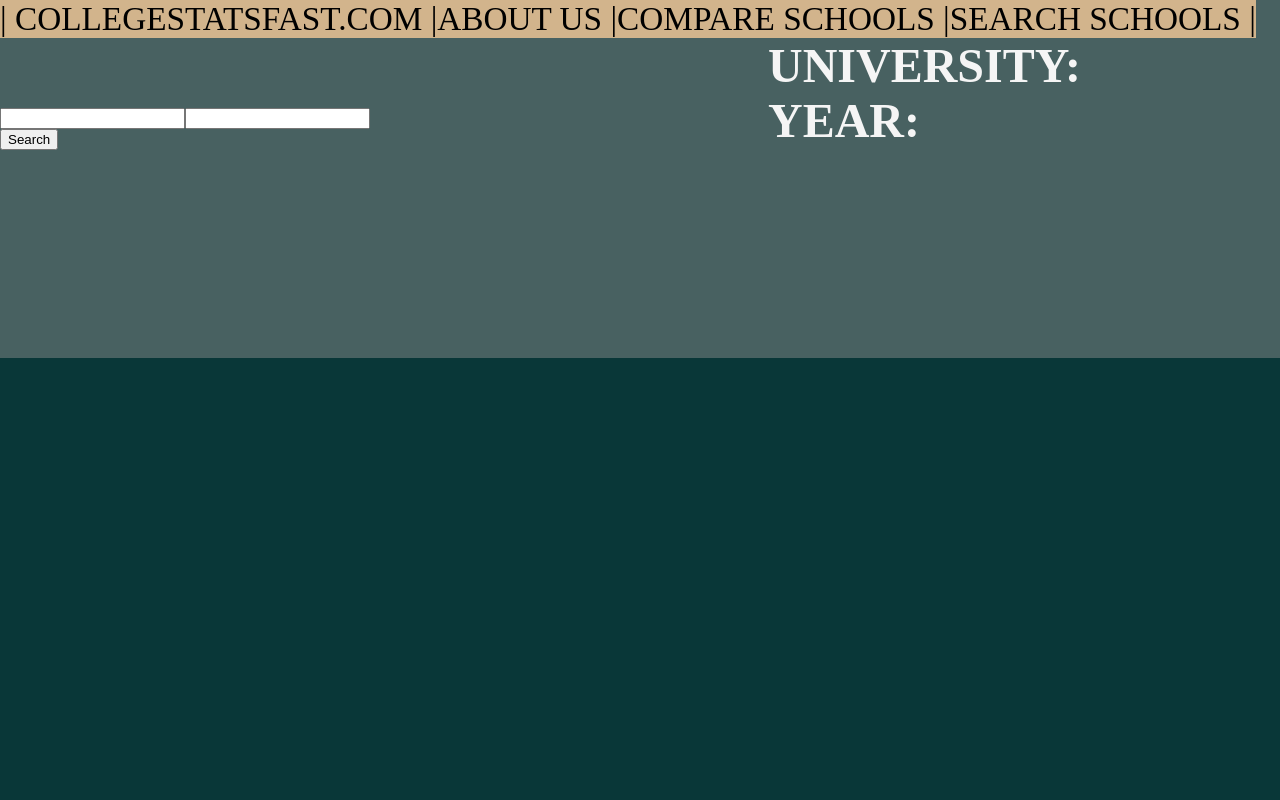
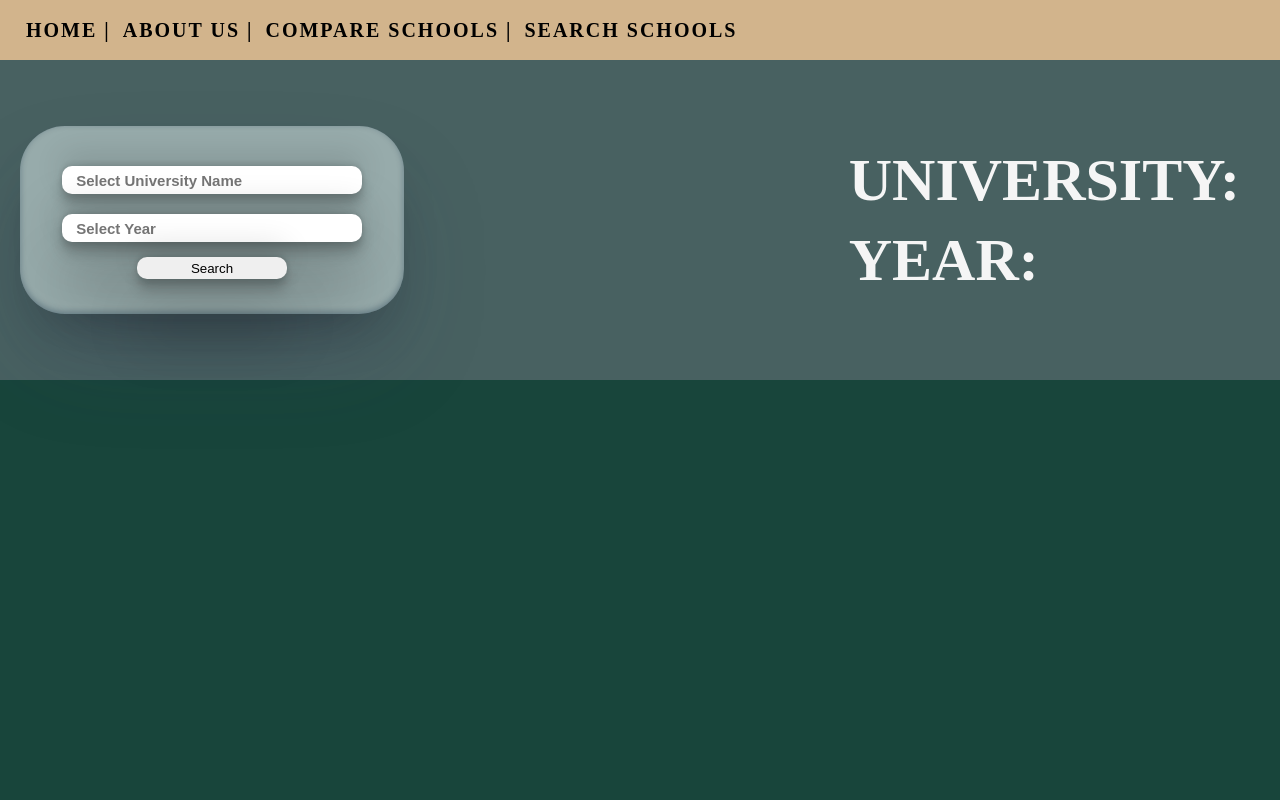
Before and after one commit to kiyj12/SpartaHack, a Next.js app: page /university in a window 1280 px wide. Shown: the top 800 px of the page. Built offline with nearby package versions, Linux system fonts and the light colour scheme.

Commit message:
style:complete university page

```diff
--- a/src/components/UnivMain.js
+++ b/src/components/UnivMain.js
@@ -11,25 +11,25 @@
 
 
   return(
-    <div>
+    <div className="UnivMain_container">
       <ul>
       <li>
-        <div>
+        <div className="UnivMain_line">
         University Name : {univ_name}
         </div>
       </li>
       <li>
-      <div>
+      <div className="UnivMain_line">
         Tuition : ${tuition}
       </div>
       </li>
       <li>
-      <div>
+      <div className="UnivMain_line">
         Acceptance Rate : {acceptance_rate}%
       </div>
       </li>
       <li>
-      <div>
+      <div className="UnivMain_line">
         Graduation Rate : {grad_rate}%
       </div>
       </li>
--- a/src/pages/_app.js
+++ b/src/pages/_app.js
@@ -3,6 +3,7 @@
 import "@/styles/UnivInfo.css";
 import "@/styles/ComparingUniv.css";
 import '@/styles/University_Page.css'
+import '@/styles/UnivMain.css';
 
 export default function App({ Component, pageProps }) {
   const router = useRouter();
--- a/src/pages/university/index.js
+++ b/src/pages/university/index.js
@@ -8,22 +8,23 @@
 
   return (
     <div style={{width:"100%", height:"100vh"}}>
+      <div style={{width: "100%", minHeight: "60px",     backgroundColor:"#d2b48c", paddingLeft: "20px"}}>
           <div className='University_Toolbar'>
-            | COLLEGESTATSFAST.COM |
+            HOME |
             </div>
-            <div className='University_Toolbar'>
-              ABOUT US |
+            <div className='University_Toolbar'>ABOUT US |
               </div>
             <div className='University_Toolbar'>
               COMPARE SCHOOLS |
               </div>
             <div className='University_Toolbar'>
-              SEARCH SCHOOLS |
+              SEARCH SCHOOLS
             </div>
+      </div>
       <div className='University_UpperPartZone'>
-      <div className='University_SearchZone' style={{backgroundColor:"rgb(72, 97, 97)"}}>
-      <form>
-        <input list="univs" name="univ" />
+      <div className='University_SearchZone'>
+      <form className='University_SearchForm'>
+        <input className='University_Search_Input' list="univs" name="univ" placeholder=' Select University Name' required/>
         <datalist id="univs">
           <option value="MSU">Michigan State University</option>
           <option value="OSU">Ohio State University</option>
@@ -34,7 +35,7 @@
           <option value="RU">Rutgers University</option>
         </datalist>
 
-        <input list="years" name="year" />
+        <input className='University_Search_Input' list="years" name="year" placeholder=' Select Year' required/>
         <datalist id="years">
           <option value="2021"/>
           <option value="2019"/>
@@ -44,7 +45,7 @@
           <option value="2011"/>
           <option value="2009"/>
         </datalist>
-        <button type='submit'>Search</button>
+        <button className="University_SearchButton" type='submit'>Search</button>
         </form>
         </div>
         <div className='University_UnivNameZone'>
--- /dev/null
+++ b/src/styles/UnivMain.css
@@ -0,0 +1,12 @@
+.UnivMain_container {
+  width: 80%;
+
+
+}
+
+.UnivMain_line {
+  font-size: 1.35em;
+  font-weight: bold;
+  margin: 30px;
+  margin-right: 0;
+}
--- a/src/styles/University_Page.css
+++ b/src/styles/University_Page.css
@@ -1,31 +1,79 @@
 .University_Toolbar {
 
-    margin-left: 0px;
+    padding: 0 6px;
     display: flex;
     justify-content:stretch;
-    font-size: 2.6vw;
+    font-size: 20px;
+    font-weight: bold;
+    letter-spacing: 2px;
     display:inline-block;
-    background-color:tan;
+    line-height: 60px;
+
 }
 
 .University_UpperPartZone {
     width: 100%;
     display: flex;
     justify-content: space-between;
+    align-items: center;
     height: 40%;
 }
 
 .University_SearchZone {
     width: 30%;
+    height: 40%;
     padding-block: 30px;
+    margin-left: 20px;
     margin-block: 40px;
+    background-color: rgb(151, 171, 171);
+    border-radius: 45px ;
+    box-shadow: rgba(50, 50, 93, 0.25) 0px 50px 100px -20px, rgba(0, 0, 0, 0.3) 0px 30px 60px -30px, rgba(10, 37, 64, 0.35) 0px -2px 6px 0px inset;
+}
+
+.University_SearchForm {
+    height: 100%;
+
+    display: flex;
+    flex-direction: column;
+    justify-content: center;
+    margin: auto auto;
+}
+
+.University_Search_Input {
+    width: 75%;
+    min-width: 220px;
+    height: 50px;
+    margin: 10px auto;
+    font-size: 15px;
+    font-weight: bold;
+
+    border: none;
+    border-radius: 10px ;
+    box-shadow: rgba(0, 0, 0, 0.25) 0px 54px 55px, rgba(0, 0, 0, 0.12) 0px -12px 30px, rgba(0, 0, 0, 0.12) 0px 4px 6px, rgba(0, 0, 0, 0.17) 0px 12px 13px, rgba(0, 0, 0, 0.09) 0px -3px 5px;
+    padding-left: 10px;
+}
+
+.University_SearchButton {
+    width: 150px;
+    height: 40px;
+    margin: 5px auto;
+    box-shadow: rgba(0, 0, 0, 0.25) 0px 54px 55px, rgba(0, 0, 0, 0.12) 0px -12px 30px, rgba(0, 0, 0, 0.12) 0px 4px 6px, rgba(0, 0, 0, 0.17) 0px 12px 13px, rgba(0, 0, 0, 0.09) 0px -3px 5px;
+    border: none;
+    border-radius: 10px ;
 }
 
 .University_UnivNameZone {
-    width: 40%;
+    height: 300px;
     color: whitesmoke;
     background-color: rgb(72, 97, 97);
-    font-size: xx-large;
+    font-size: 40px;
+    line-height: 80px;
+    margin: auto 0;
+    margin-right: 40px;
+    display: flex;
+    flex-direction: column;
+    justify-content: center;
+
 }
 
 body {
@@ -33,7 +81,7 @@
 }
 
 .University_BottomPartZone{
-    background-color: rgb(9, 55, 56);
+    background-color: #18453B;
     height: 70%;
     padding-top: 50px;
     margin-left: 0px;
```
